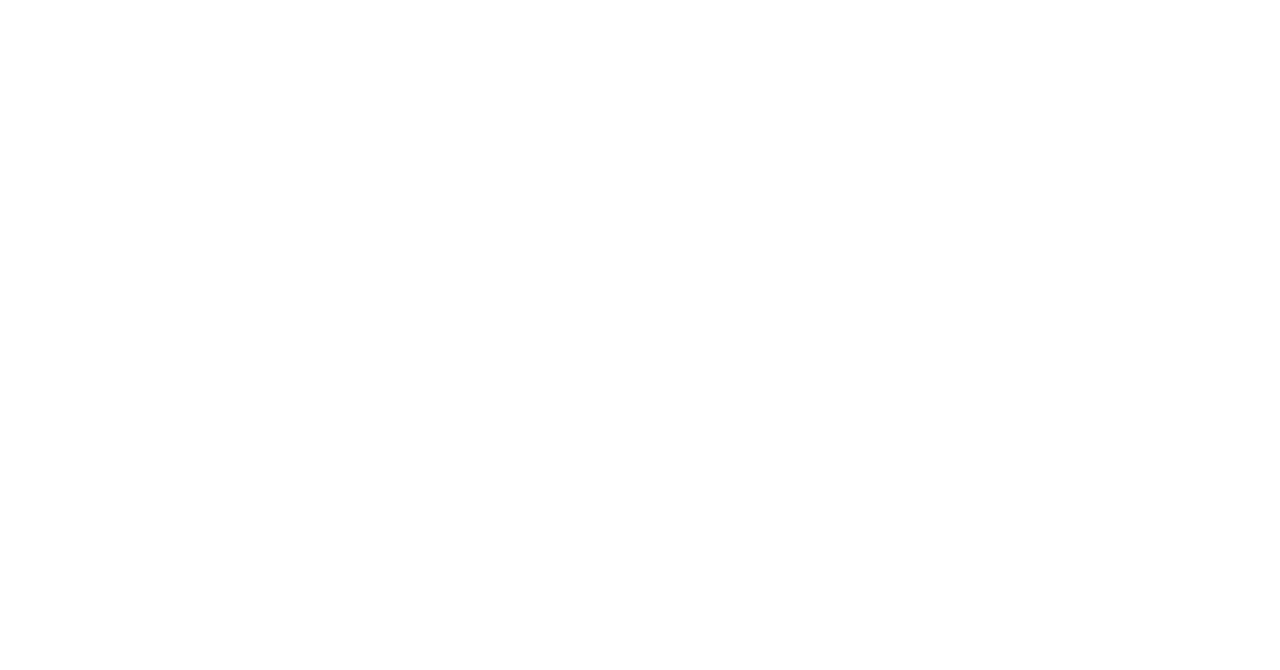
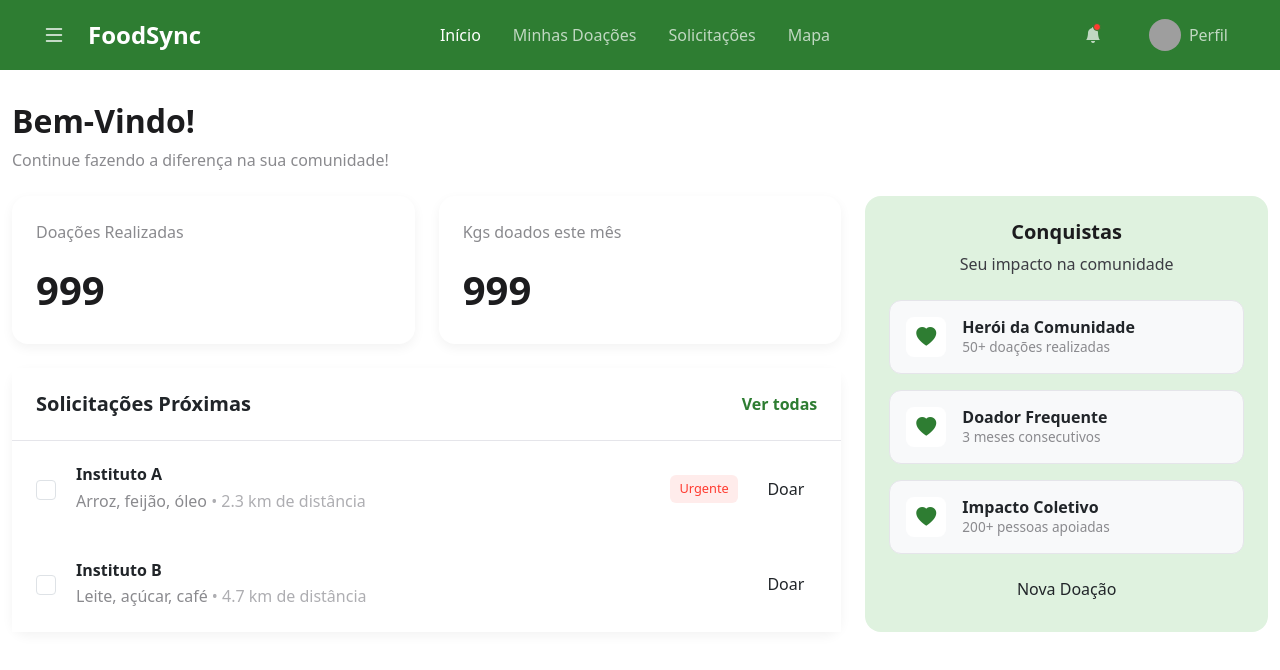
Before and after one commit to NateSoares13/FoodSync, a React (Vite) app: page /dashboard in a window 1280 px wide. Before the commit this address had no page. Shown: the top 670 px of the page. Built offline with nearby package versions, Linux system fonts and the light colour scheme; grey boxes are pictures that could not be loaded.

Commit message:
feat: Implementa a estrutura inicial das páginas e a navegação

```diff
--- a/src/App.jsx
+++ b/src/App.jsx
@@ -3,11 +3,13 @@
 import Home from "./pages/Home";
 import Login from "./pages/Login";
 import Register from "./pages/Register";
+import DashboardPage from "./pages/DashboardPage";
 
 function App() {
     return (
         <Router>
             <Routes>
+                <Route path="/dashboard" element={<DashboardPage />} />
                 <Route path="/" element={<Home />} />
                 <Route path="/login" element={<Login />} />
                 <Route path="/register" element={<Register />} />
--- /dev/null
+++ b/src/pages/DashboardPage.css
@@ -0,0 +1,41 @@
+@import url('https://fonts.googleapis.com/css2?family=Poppins:wght@400;500;600;700&display=swap');
+body { background-color: #F8F9FA; font-family: 'Poppins', sans-serif; }
+
+.app-header { background-color: #2E7D32; padding: 1rem 1.5rem; color: white; }
+.app-header .navbar-brand { font-weight: 600; font-size: 1.5rem; }
+.app-header .btn-menu { background: none; border: none; color: white; font-size: 1.5rem; }
+.app-header .nav-link { color: rgba(255, 255, 255, 0.7); font-weight: 500; margin: 0 1rem; }
+.app-header .nav-link.active, .app-header .nav-link:hover { color: white; }
+.app-header .avatar { width: 32px; height: 32px; border-radius: 50%; }
+.app-header .profile-link { display: flex; align-items: center; gap: 0.5rem; }
+.app-header .notification-dot { position: absolute; top: 0; right: 0; width: 8px; height: 8px; background-color: #FF3B30; border-radius: 50%; border: 1px solid #2E7D32; }
+
+.dashboard-content { padding: 2rem 1.5rem; }
+.dashboard-title { font-size: 2rem; font-weight: 700; color: #1c1c1e; }
+.dashboard-subtitle { color: #8a8a8e; }
+
+.stat-card, .solicitacoes-card { background-color: white; border-radius: 16px; border: none; box-shadow: 0 4px 12px rgba(0,0,0,0.05); padding: 1.5rem; }
+.stat-title { font-weight: 500; color: #8a8a8e; }
+.stat-value { font-size: 2.5rem; font-weight: 700; color: #1c1c1e; margin: 0; }
+
+.solicitacoes-card { padding: 0; }
+.solicitacoes-card .card-header { display: flex; justify-content: space-between; align-items: center; background: white; border-bottom: 1px solid #E5E5EA; padding: 1.5rem; border-radius: 16px 16px 0 0; }
+.solicitacoes-card .card-header h5 { font-weight: 600; }
+.solicitacoes-card .card-header a { font-weight: 600; text-decoration: none; color: #2E7D32; }
+.solicitacoes-card .list-group-item { display: flex; align-items: center; gap: 1rem; padding: 1.5rem; border: none; }
+.solicitacoes-card .form-check-input { width: 20px; height: 20px; border-radius: 6px; }
+.solicitacoes-card .solicitacao-info { flex-grow: 1; }
+.solicitacoes-card .solicitacao-info h6 { font-weight: 600; margin-bottom: 0.25rem; }
+.solicitacoes-card .solicitacao-info p { color: #8a8a8e; margin: 0; }
+.solicitacoes-card .distancia { color: #AEAEB2; }
+.badge-urgente { background-color: #FFECEB; color: #FF3B30; font-weight: 500; padding: 0.3rem 0.6rem; border-radius: 6px; font-size: 0.8rem; }
+.btn-doar { background-color: #2E7D32; color: white; font-weight: 600; border-radius: 8px; padding: 0.5rem 1.25rem; }
+
+.conquistas-sidebar { background-color: #DFF2DF; border-radius: 16px; padding: 1.5rem; text-align: center; }
+.conquistas-sidebar h5 { font-weight: 600; color: #1c1c1e; }
+.conquistas-sidebar > p { color: #3c3c43; margin-bottom: 1.5rem; }
+.conquistas-sidebar .conquista-item { display: flex; align-items: center; text-align: left; background: #F8F9FA; border-radius: 12px; padding: 1rem; margin-bottom: 1rem; border: 1px solid #E5E5EA; }
+.conquistas-sidebar .conquista-icon { font-size: 1.25rem; color: #2E7D32; background-color: white; border-radius: 8px; width: 40px; height: 40px; display: flex; align-items: center; justify-content: center; margin-right: 1rem; }
+.conquistas-sidebar .conquista-item h6 { font-weight: 600; margin: 0; }
+.conquistas-sidebar .conquista-item p { color: #8a8a8e; margin: 0; font-size: 0.85rem; }
+.btn-nova-doacao { background-color: white; color: #1c1c1e; font-weight: 600; border-radius: 12px; padding: 0.75rem; width: 100%; border: 1px solid #E5E5EA; }
--- /dev/null
+++ b/src/pages/DashboardPage.jsx
@@ -0,0 +1,105 @@
+import './DashboardPage.css';
+
+export default function DashboardPage() {
+  return (
+    <div className="dashboard-layout">
+      <header className="app-header">
+        <div className="container-fluid d-flex justify-content-between align-items-center">
+          <div className="d-flex align-items-center">
+            <button className="btn-menu me-3"><i className="bi bi-list"></i></button>
+            <a className="navbar-brand" href="#">FoodSync</a>
+          </div>
+          <nav className="d-none d-lg-flex">
+            <a className="nav-link active" href="#">Início</a>
+            <a className="nav-link" href="#">Minhas Doações</a>
+            <a className="nav-link" href="#">Solicitações</a>
+            <a className="nav-link" href="#">Mapa</a>
+          </nav>
+          <div className="d-flex align-items-center gap-3">
+            <a href="#" className="nav-link position-relative">
+              <i className="bi bi-bell-fill"></i>
+              <span className="notification-dot"></span>
+            </a>
+            <a href="#" className="nav-link profile-link">
+              <img src="https://i.pravatar.cc/40" alt="Avatar" className="avatar" />
+              <span>Perfil</span>
+            </a>
+          </div>
+        </div>
+      </header>
+
+      <main className="dashboard-content container-fluid">
+        <div className="mb-4">
+          <h1 className="dashboard-title">Bem-Vindo!</h1>
+          <p className="dashboard-subtitle">Continue fazendo a diferença na sua comunidade!</p>
+        </div>
+
+        <div className="row g-4">
+          <div className="col-lg-8">
+            <div className="d-flex flex-column gap-4">
+              <div className="row g-4">
+                <div className="col-md-6">
+                  <div className="stat-card">
+                    <p className="stat-title">Doações Realizadas</p>
+                    <p className="stat-value">999</p>
+                  </div>
+                </div>
+                <div className="col-md-6">
+                  <div className="stat-card">
+                    <p className="stat-title">Kgs doados este mês</p>
+                    <p className="stat-value">999</p>
+                  </div>
+                </div>
+              </div>
+              <div className="solicitacoes-card">
+                <div className="card-header">
+                  <h5 className="mb-0">Solicitações Próximas</h5>
+                  <a href="#">Ver todas</a>
+                </div>
+                <ul className="list-group list-group-flush">
+                  <li className="list-group-item">
+                    <div className="form-check"><input className="form-check-input" type="checkbox" /></div>
+                    <div className="solicitacao-info">
+                      <h6>Instituto A</h6>
+                      <p>Arroz, feijão, óleo <span className="distancia">• 2.3 km de distância</span></p>
+                    </div>
+                    <span className="badge-urgente">Urgente</span>
+                    <button className="btn btn-doar">Doar</button>
+                  </li>
+                  <li className="list-group-item">
+                    <div className="form-check"><input className="form-check-input" type="checkbox" /></div>
+                    <div className="solicitacao-info">
+                      <h6>Instituto B</h6>
+                      <p>Leite, açúcar, café <span className="distancia">• 4.7 km de distância</span></p>
+                    </div>
+                    <button className="btn btn-doar">Doar</button>
+                  </li>
+                </ul>
+              </div>
+            </div>
+          </div>
+
+          <div className="col-lg-4">
+            <aside className="conquistas-sidebar">
+              <h5>Conquistas</h5>
+              <p>Seu impacto na comunidade</p>
+              <div className="conquista-item">
+                <div className="conquista-icon"><i className="bi bi-heart-fill"></i></div>
+                <div><h6>Herói da Comunidade</h6><p>50+ doações realizadas</p></div>
+              </div>
+              <div className="conquista-item">
+                <div className="conquista-icon"><i className="bi bi-heart-fill"></i></div>
+                <div><h6>Doador Frequente</h6><p>3 meses consecutivos</p></div>
+              </div>
+              <div className="conquista-item">
+                <div className="conquista-icon"><i className="bi bi-heart-fill"></i></div>
+                <div><h6>Impacto Coletivo</h6><p>200+ pessoas apoiadas</p></div>
+              </div>
+              <button className="btn btn-nova-doacao">Nova Doação</button>
+            </aside>
+          </div>
+        </div>
+      </main>
+    </div>
+  );
+}
--- a/src/pages/Login.jsx
+++ b/src/pages/Login.jsx
@@ -9,6 +9,12 @@
 
     const handleRegisterClick = () => {
         navigate("/register");
+    };
+
+    const handleLoginSubmit = (event) => {
+        event.preventDefault();
+        localStorage.setItem('usuarioLogado', 'true');
+        navigate("/dashboard");
     };
 
     return (
@@ -48,7 +54,7 @@
                         </div>
                     </div>
                     <div class="justify-content-center align-items-center d-flex col-lg-5 text-white h-100 row">
-                        <div class="d-flex flex-column w-50">
+                        <form className="d-flex flex-column w-75" onSubmit={handleLoginSubmit}>
                             <img
                                 class="d-block mx-auto mb-5"
                                 src={foodsync}
@@ -77,7 +83,7 @@
                             >
                                 Não tenho uma conta
                             </button>
-                        </div>
+                        </form>
                     </div>
                 </div>
             </div>
```
